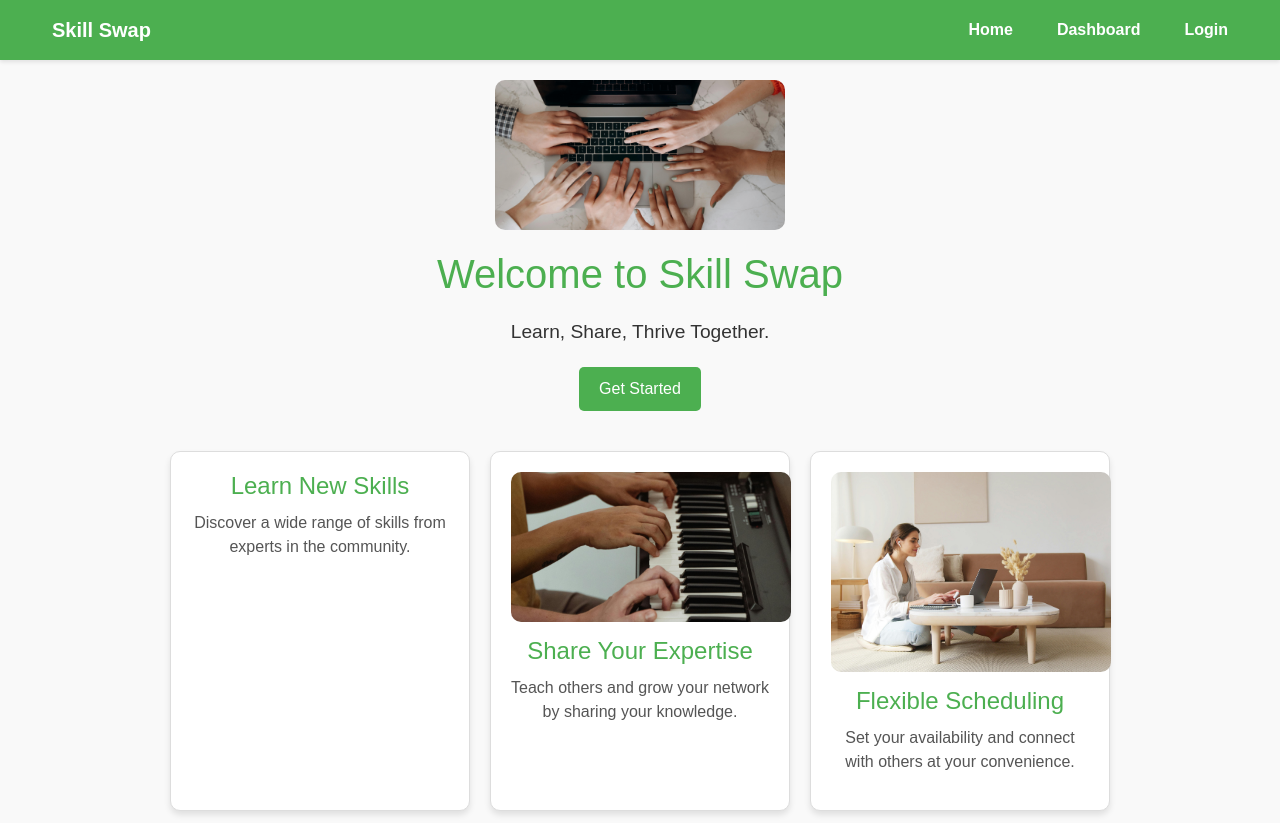
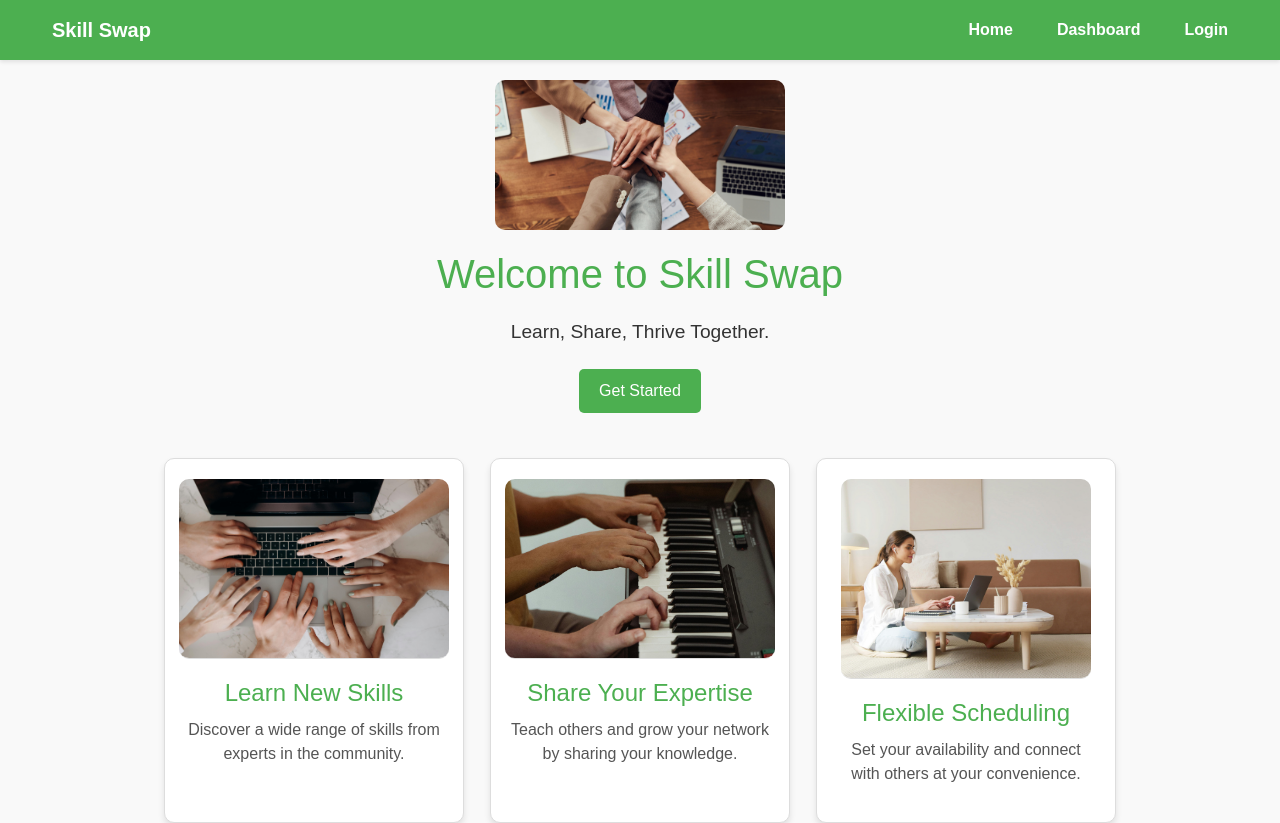
Before and after one commit to AmnaEjaz488/Skill-Swap, a React (Create React App) app in the folder Client/: page / in a window 1280 px wide. Shown: the top 823 px of the page. Built offline with nearby package versions, Linux system fonts and the light colour scheme.

Commit message:
added featurecards for home page and styling

```diff
--- a/Client/src/pages/Home.js
+++ b/Client/src/pages/Home.js
@@ -3,7 +3,7 @@ import '../styles/Home.css'; // Import Home-specific styles
 import shareSkills from "../assets/shareSkills.jpg";
 import pianoskills from "../assets/pianoskills.jpg";
 import onlineCoaching from "../assets/onlineCoaching.jpg";
-//import welcomepicture from "../assets/welcomepicture.jpg";
+import welcomepicture from "../assets/welcomepicture.jpg";
 
 const Home = () => {
   return (
@@ -11,7 +11,7 @@ const Home = () => {
       {/* Hero Section */}
       <section className="hero">
         <img
-          src={shareSkills}
+          src={welcomepicture}
           alt="Hero"
           className="hero-image"
           style={{ width: "290px", height: "150px", objectFit: "cover" }}
@@ -27,7 +27,12 @@ const Home = () => {
        {/* <h2>Why Choose SkillSwap?</h2>*/}
         <div className="feature-cards">
           <div className="feature-card">
-
+            <img
+              src={shareSkills}
+              alt="Learn New Skills"
+              className="feature-image"
+              style={{ width: "270px", height: "180px", objectFit: "cover" }}
+            />
             <h3>Learn New Skills</h3>
             <p>Discover a wide range of skills from experts in the community.</p>
           </div>
@@ -37,7 +42,7 @@ const Home = () => {
               src={pianoskills}
               alt="Share Your Expertise"
               className="feature-image"
-              style={{ width: "280px", height: "150px", objectFit: "cover" }}
+              style={{ width: "270px", height: "180px", objectFit: "cover" }}
             />
             <h3>Share Your Expertise</h3>
             <p>Teach others and grow your network by sharing your knowledge.</p>
@@ -48,13 +53,12 @@ const Home = () => {
               src={onlineCoaching}
               alt="share your skills"
               className="feature-image"
-              style={{ width: "280px", height: "200px", objectFit: "cover" }}
+              style={{ width: "250px", height: "200px", objectFit: "cover" }}
             />
             <h3>Flexible Scheduling</h3>
             <p>Set your availability and connect with others at your convenience.</p>
           </div>
-          <div className="feature-card">
-          </div>
+
         </div>
       </section>
 
--- a/Client/src/styles/Home.css
+++ b/Client/src/styles/Home.css
@@ -1,40 +1,42 @@
 /* Home Page Styles */
 .home-page {
-    padding: 20px;
+    padding: 5px; /* Reduce overall padding */
 }
 
+/* Hero Section */
 .hero {
     text-align: center;
-    margin-bottom: 40px;
+    margin-bottom: 5px; /* Reduce bottom margin */
 }
 
 .hero-image {
     width: 100%;
-    max-width: 600px;
+    max-width: 500px; /* Slightly smaller max width */
     height: auto;
     margin: 0 auto;
     border-radius: 10px;
 }
 
 .hero h1 {
-    font-size: 2.5rem;
-    margin: 20px 0;
+    font-size: 2rem; /* Slightly smaller font size */
+    margin: 5px 0; /* Reduce vertical spacing */
     color: #4CAF50;
 }
 
 .hero p {
-    font-size: 1.2rem;
-    margin-bottom: 20px;
+    font-size: 0.80rem; /* Slightly smaller font size */
+    margin-bottom: 5px; /* Reduce bottom margin */
 }
 
 .cta-button {
     background-color: #4CAF50;
     color: white;
     border: none;
-    padding: 10px 20px;
-    font-size: 1rem;
+    padding: 5px 12px; /* Reduce padding */
+    font-size: 0.9rem; /* Slightly smaller font size */
     border-radius: 5px;
     cursor: pointer;
+    margin: 2px; /* Add a small margin if needed */
 }
 
 .cta-button:hover {
@@ -43,51 +45,55 @@
 
 /* Features Section */
 .features {
-    margin: 40px 0;
+    margin: 5px 5px; /* Reduce margin around the features section */
 }
 
 .feature-cards {
     display: flex;
     flex-wrap: wrap;
-    gap: 20px;
+    gap: 3px; /* Reduce the gap between feature cards */
     justify-content: center;
 }
 
+/* Feature Card Container */
 .feature-card {
+    display: flex;
+    flex-direction: column;
+    align-items: center;
+    border: 1px solid #ddd;
+    border-radius: 8px;
+    overflow: hidden; /* Ensures content stays inside the card */
+    box-shadow: 0 2px 4px rgba(0, 0, 0, 0.1); /* Reduce shadow intensity */
+    margin: 3px; /* Reduce margin around each card */
+    width: 250px; /* Slightly smaller card width */
     background-color: white;
-    border: 1px solid #ddd;
-    border-radius: 10px;
-    padding: 20px;
-    width: 300px;
-    box-shadow: 0 4px 6px rgba(0, 0, 0, 0.1);
-    text-align: center;
+    padding: 8px; /* Reduce padding inside each card */
 }
 
 .feature-card img {
-    width: 90%; /* Ensures the image takes up the full width of the card */
-    height: 200px; /* Set a consistent height for all images */
-    object-fit: cover; /* Ensures the image fills the container without distortion */
-    border-radius: 10px; /* Keeps the rounded corners */
-    margin-bottom: 15px;
-    align-items: center;
+    width: 150%; /* Make the image fill the card width */
+    height: auto; /* Maintain aspect ratio */
+    object-fit: cover; /* Ensures the image fits nicely */
+    border-bottom: 1px solid #ddd;
 }
 
+/* Feature Content */
 .feature-card h3 {
-    font-size: 1.5rem;
-    margin-bottom: 10px;
-    color: #4CAF50;
+    margin: 5px 0; /* Reduce vertical spacing */
+    font-size: 1.3rem; /* Slightly smaller font size */
 }
 
 .feature-card p {
-    font-size: 1rem;
     color: #555;
+    font-size: 0.9rem; /* Slightly smaller font size */
+    text-align: center;
 }
 
 /* Footer */
 .footer {
     text-align: center;
-    padding: 20px;
+    padding: 5px; /* Reduce padding */
     background-color: #4CAF50;
     color: white;
-    margin-top: 40px;
+    margin-top: 10px; /* Reduce top margin */
 }
```
Lines whose indentation alone changed are shown as unchanged.
